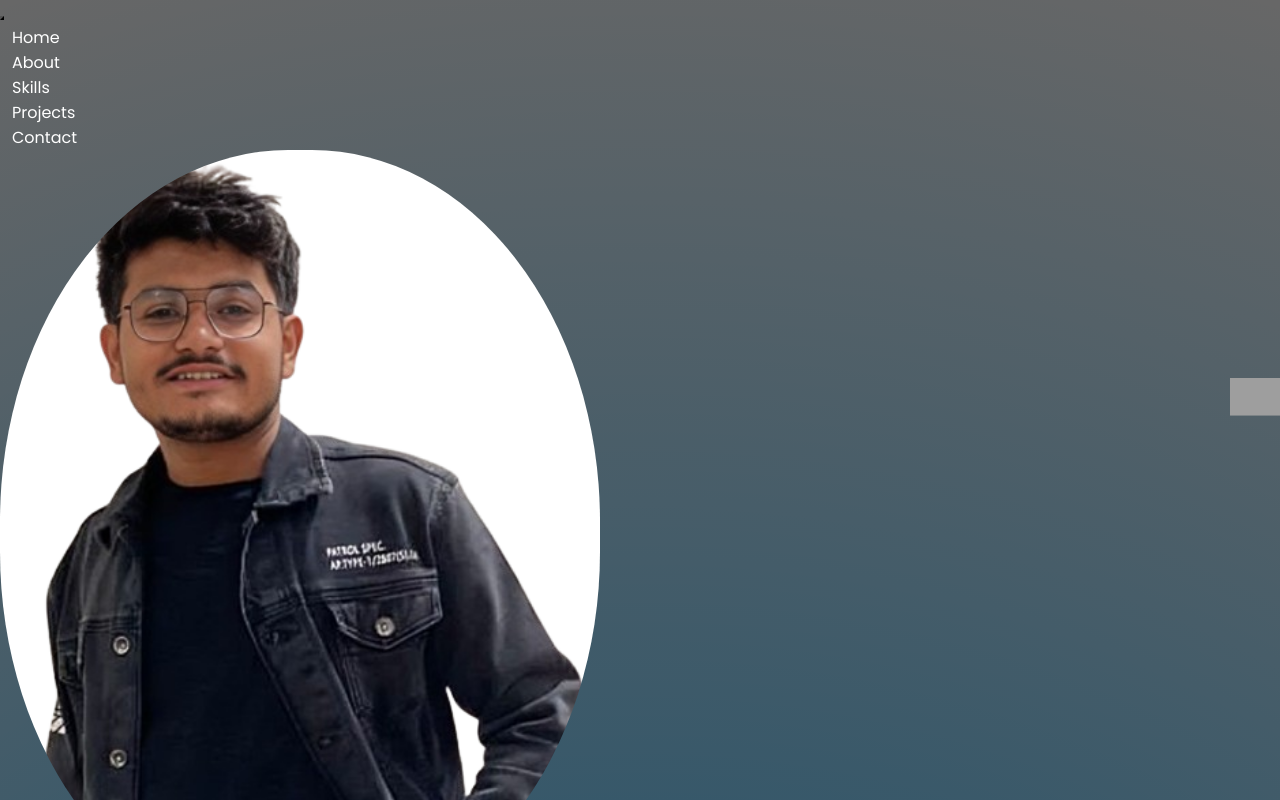
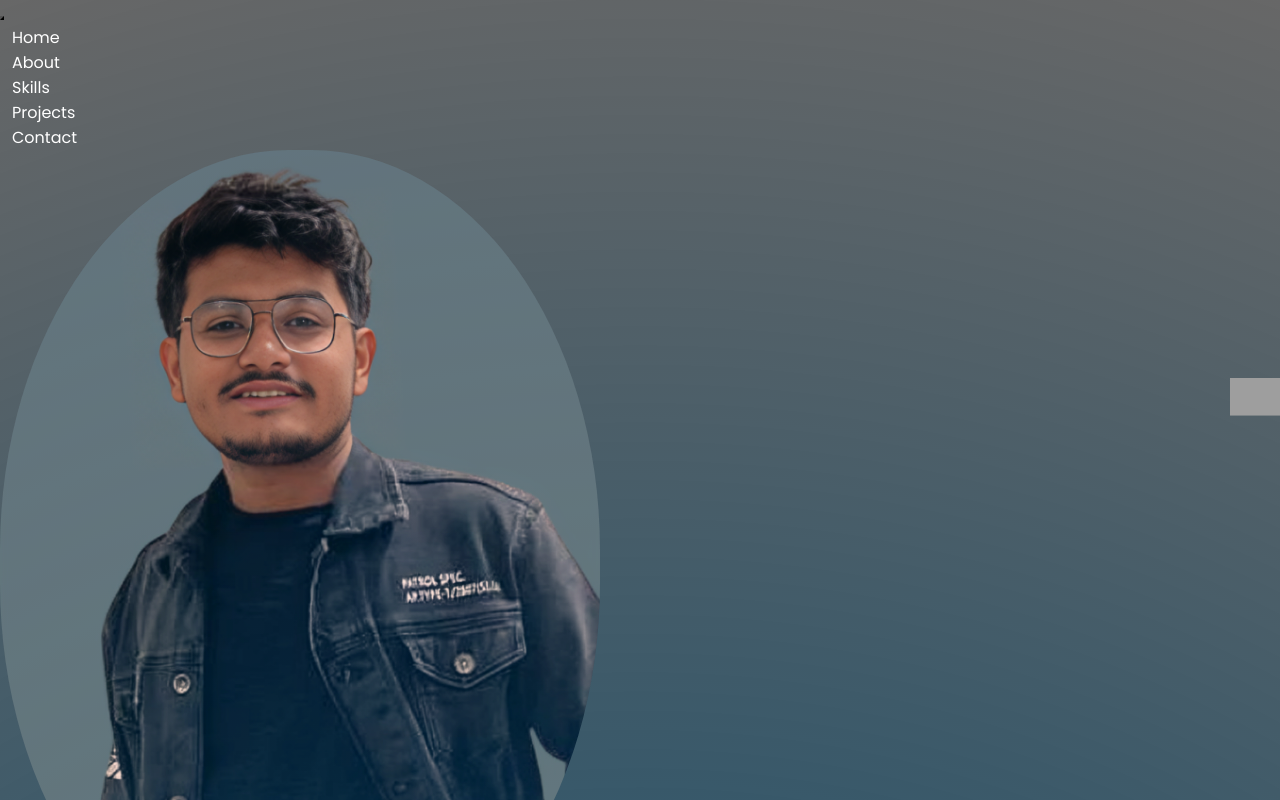
Before and after one commit to khushxal/Khushal, a React (Vite) app: page / in a window 1280 px wide. Shown: the top 800 px of the page. Built offline with nearby package versions, Linux system fonts and the light colour scheme; grey boxes are pictures that could not be loaded.

Commit message:
Changes in the code

```diff
--- a/public/styles.css
+++ b/public/styles.css
@@ -75,6 +75,7 @@ img {
 
 .img-fluid {
   border-radius: 48%;
+  mix-blend-mode: exclusion;
 }
 
 /* img:hover {
--- a/src/components/Home.jsx
+++ b/src/components/Home.jsx
@@ -39,7 +39,7 @@ function Home() {
               src={img}
               className="img-fluid"
               style={{
-                width: "50%",
+                width: "60%",
                 maxWidth: "600px",
               }} // Adjust maxWidth as needed
               alt="Bootstrap Themes"
```
Also changed, not shown: src/images/img_edit.png.
